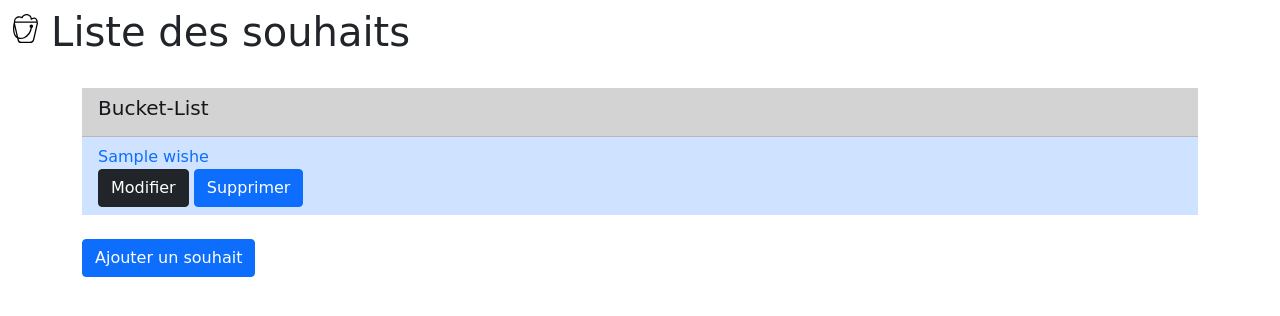
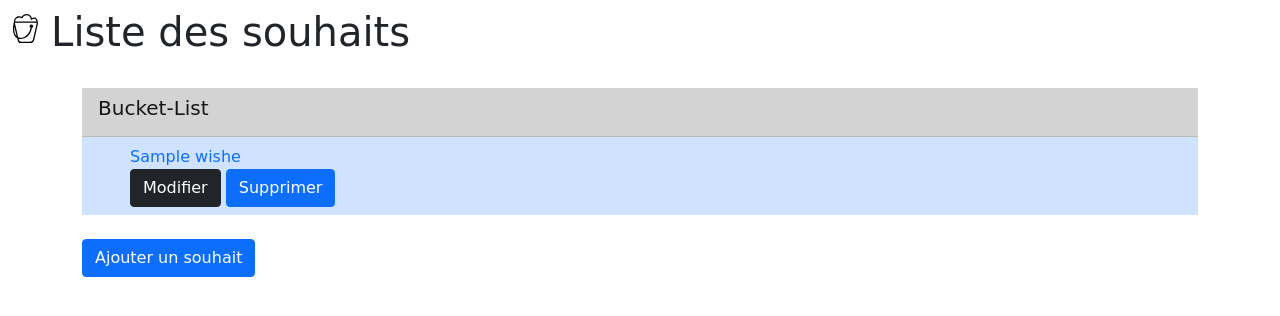
Before and after one commit to KevinHARAMENDY/Bucket-list, a Symfony app: template templates/main/list.html.twig in a window 1280 px wide. Shown: the part 56-372 px from the top of the page. Run offline with Twig, Linux system fonts and the light colour scheme; the template is opened without the code that fills it: most values are stand-ins (such as "Sample title", 1, 10 or a date in 2020); some libraries are stand-ins or nearby versions.

Commit message:
update affichage bucket

```diff
--- a/templates/main/list.html.twig
+++ b/templates/main/list.html.twig
@@ -12,10 +12,15 @@
             <li class="list-group-item list-group-item-dark"><h5>Bucket-List</h5></li>
                 {% for w in wishes %}
                     <li class="list-group-item list-group-item-action list-group-item-primary">
-                        <a href="{{ path('detail',{"id":w.id}) }}">{{w.titre}}</a>
-                        <br>
-                        <a href="{{ path('edit_wish',{"id":w.id}) }}" class="btn btn-dark">Modifier</a>
-                        <a href="{{ path('delete_wish',{"id":w.id}) }}" class="btn btn-primary">Supprimer</a>
+                        <ul style="list-style-type: none">
+                            <li>
+                                <a href="{{ path('detail',{"id":w.id}) }}">{{w.titre}}</a>
+                            </li>
+                            <li>
+                                <a href="{{ path('edit_wish',{"id":w.id}) }}" class="btn btn-dark">Modifier</a>
+                                <a href="{{ path('delete_wish',{"id":w.id}) }}" class="btn btn-primary">Supprimer</a>
+                            </li>
+                        </ul>
                     </li>
                 {% endfor %}
             </li>
```
